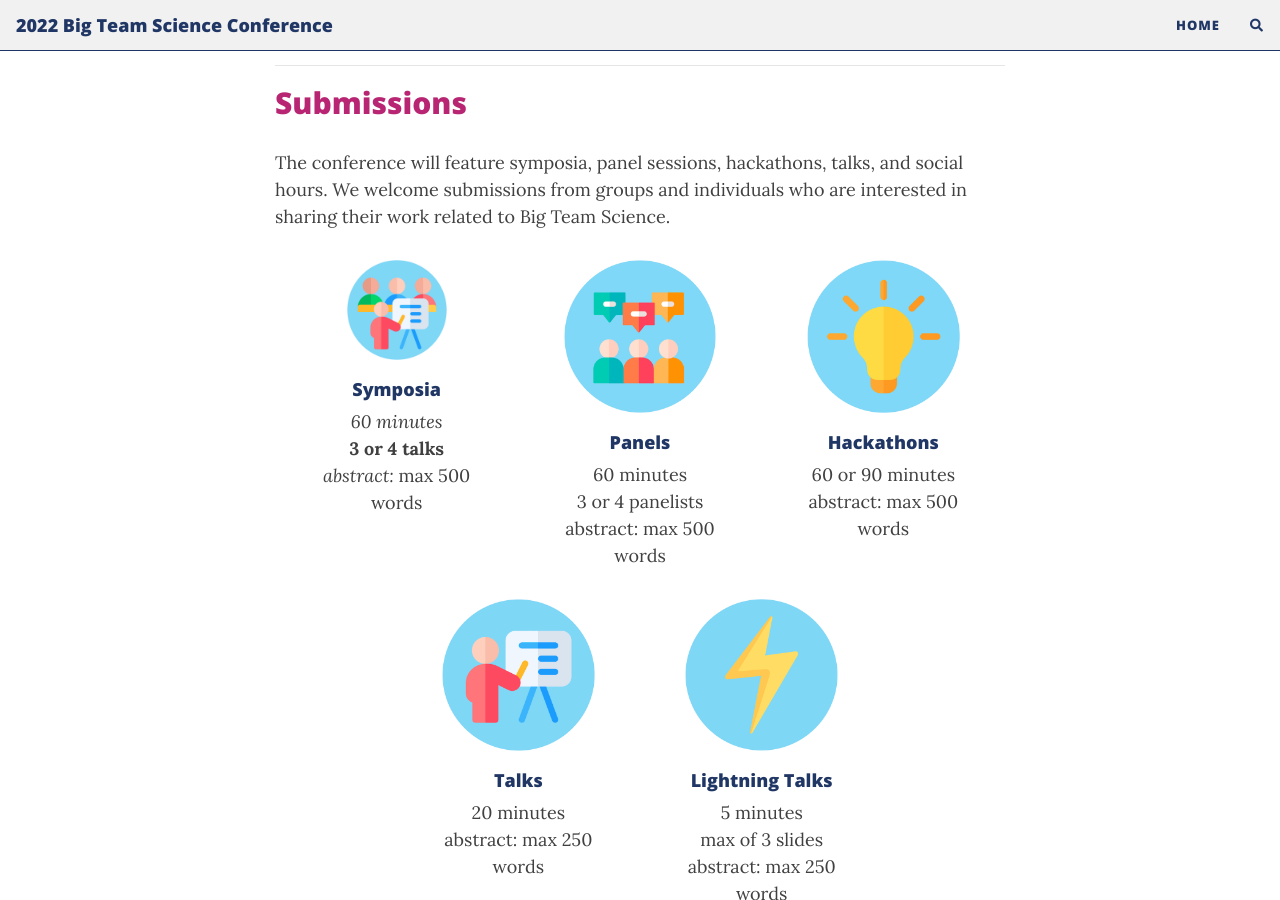
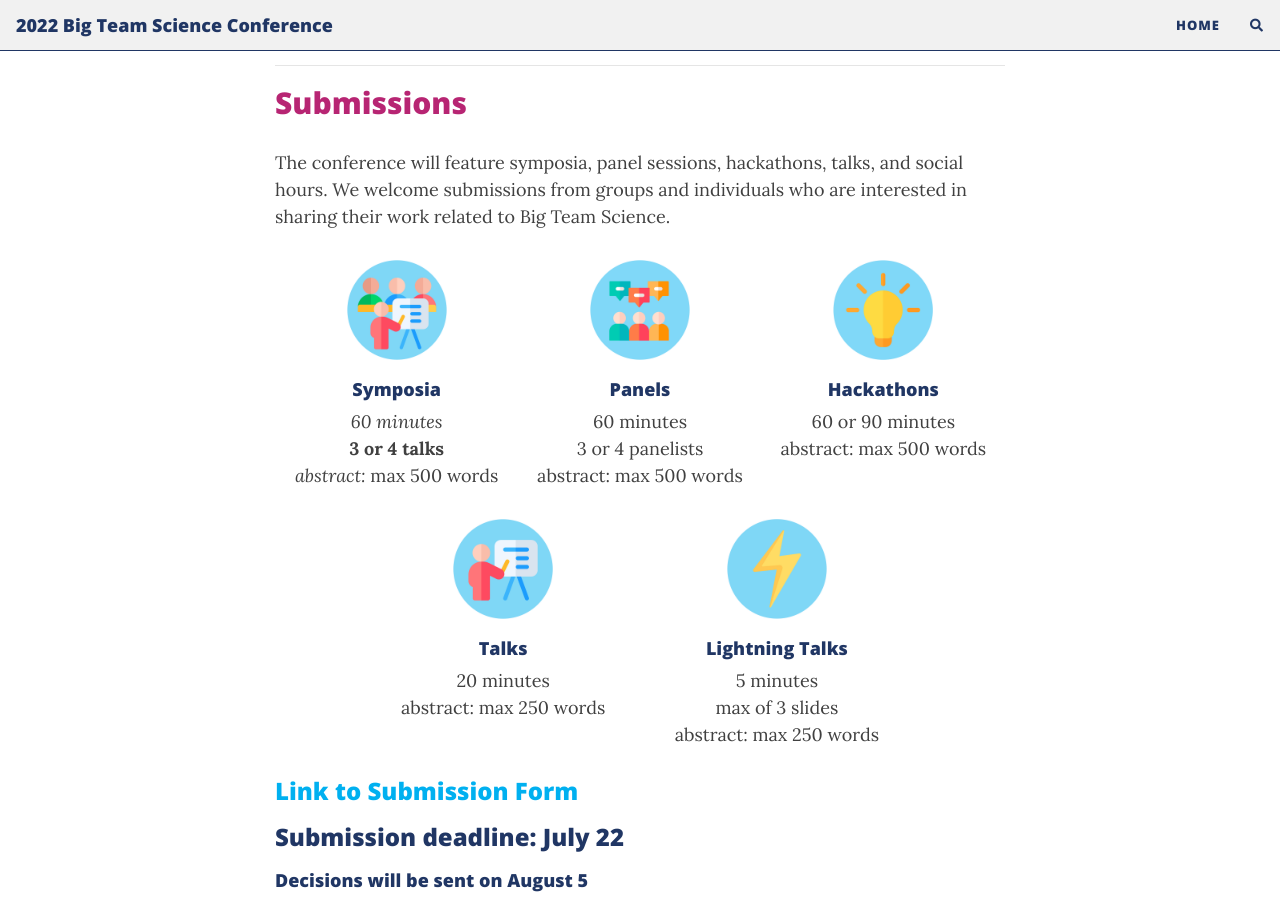
Before and after one commit to bigteamscienceconference/bigteamscienceconference.github.io, a Jekyll site: the page built from index.md, in a window 1280 px wide and 900 px high, scrolled down 2211 px. Built offline with Jekyll 4.4.1, drawn with Linux system fonts in a browser that asks for light colours; nearby versions of some CDN libraries; comment, search, counter and statistics services are not loaded.

Commit message:
adjust icon size and spacing

```diff
--- a/index.md
+++ b/index.md
@@ -122,22 +122,22 @@ The conference will feature symposia, panel sessions, hackathons, talks, and soc
       </div>
     </div> -->
     <div class="row justify-content-around">
-      <div class="col-sm-3 col-xs-6" align="center">
+      <div class="col-sm-4 col-xs-6" align="center">
         <img src="/assets/img/symposium.png" alt="symposium" width="100" height="100">
         <h4>Symposia</h4>
         <i>60 minutes</i> <br>
         <b>3 or 4 talks</b> <br>
         <i>abstract:</i> max 500 words
       </div>
-      <div class="col-sm-3 col-xs-6" align="center">
-        <img src="/assets/img/panel.png" alt="panel">
+      <div class="col-sm-4 col-xs-6" align="center">
+        <img src="/assets/img/panel.png" alt="panel" width="100" height="100">
         <h4>Panels</h4>
         60 minutes<br>
         3 or 4 panelists<br>
         abstract: max 500 words
       </div>
-      <div class="col-sm-3 col-xs-6" align="center">
-        <img src="/assets/img/hackathon.png" alt="hackathon">
+      <div class="col-sm-4 col-xs-6" align="center">
+        <img src="/assets/img/hackathon.png" alt="hackathon" width="100" height="100">
         <h4>Hackathons</h4>
         60 or 90 minutes<br>
         abstract: max 500 words
@@ -149,14 +149,14 @@ The conference will feature symposia, panel sessions, hackathons, talks, and soc
     <div class="row justify-content-around">
       <div class="col-sm-1" align="center">
       </div>
-      <div class="col-sm-3 col-xs-6" align="center">
-        <img src="/assets/img/talk.png" alt="talk">
+      <div class="col-sm-4 col-xs-6" align="center">
+        <img src="/assets/img/talk.png" alt="talk" width="100" height="100">
         <h4>Talks</h4>
         20 minutes<br>
         abstract: max 250 words
       </div>
-      <div class="col-sm-3 col-xs-6" align="center">
-        <img src="/assets/img/lightning.png" alt="lightning talk">
+      <div class="col-sm-4 col-xs-6" align="center">
+        <img src="/assets/img/lightning.png" alt="lightning talk" width="100" height="100">
         <h4>Lightning Talks</h4>
         5 minutes<br>
         max of 3 slides<br>
```
